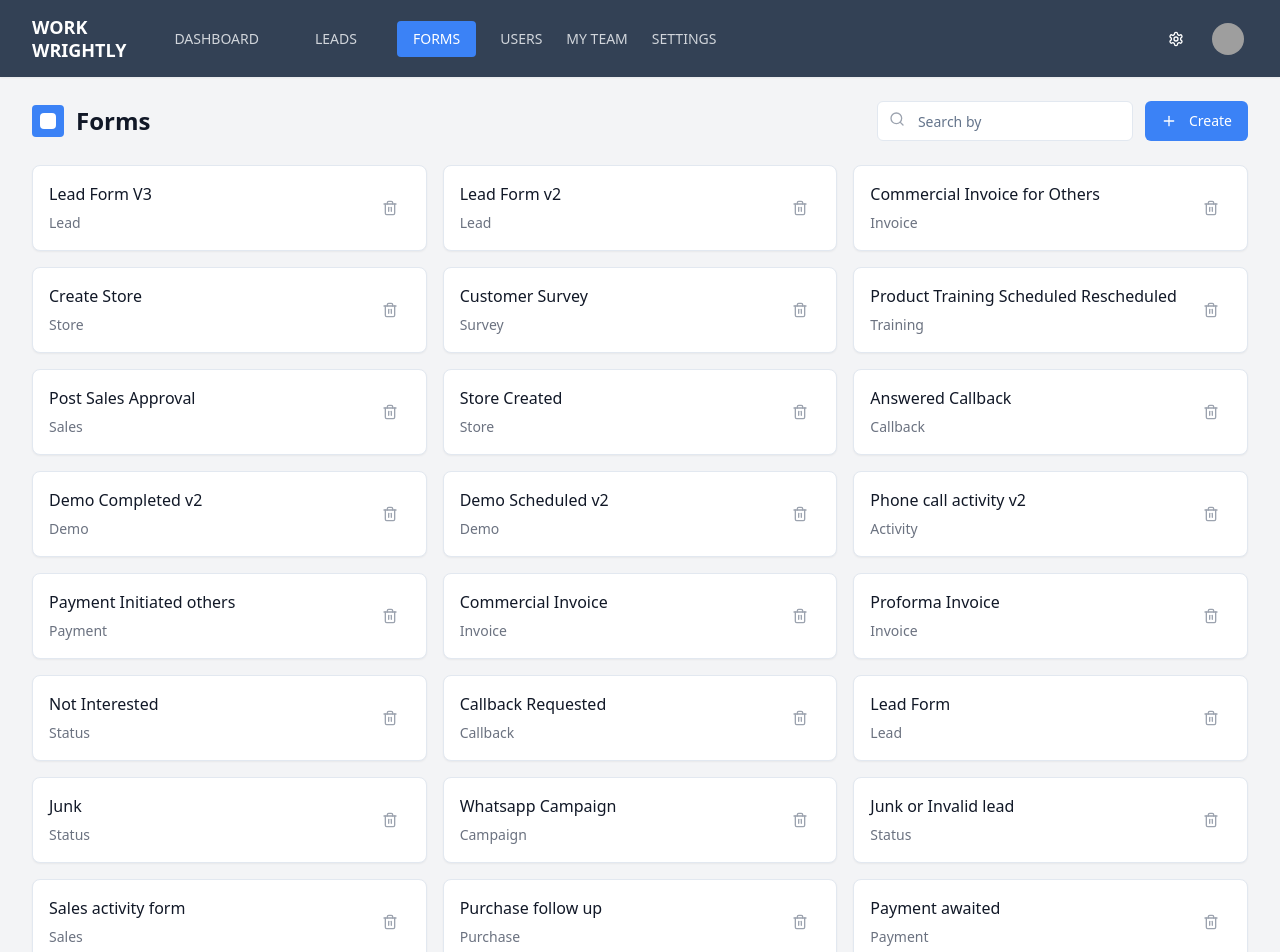
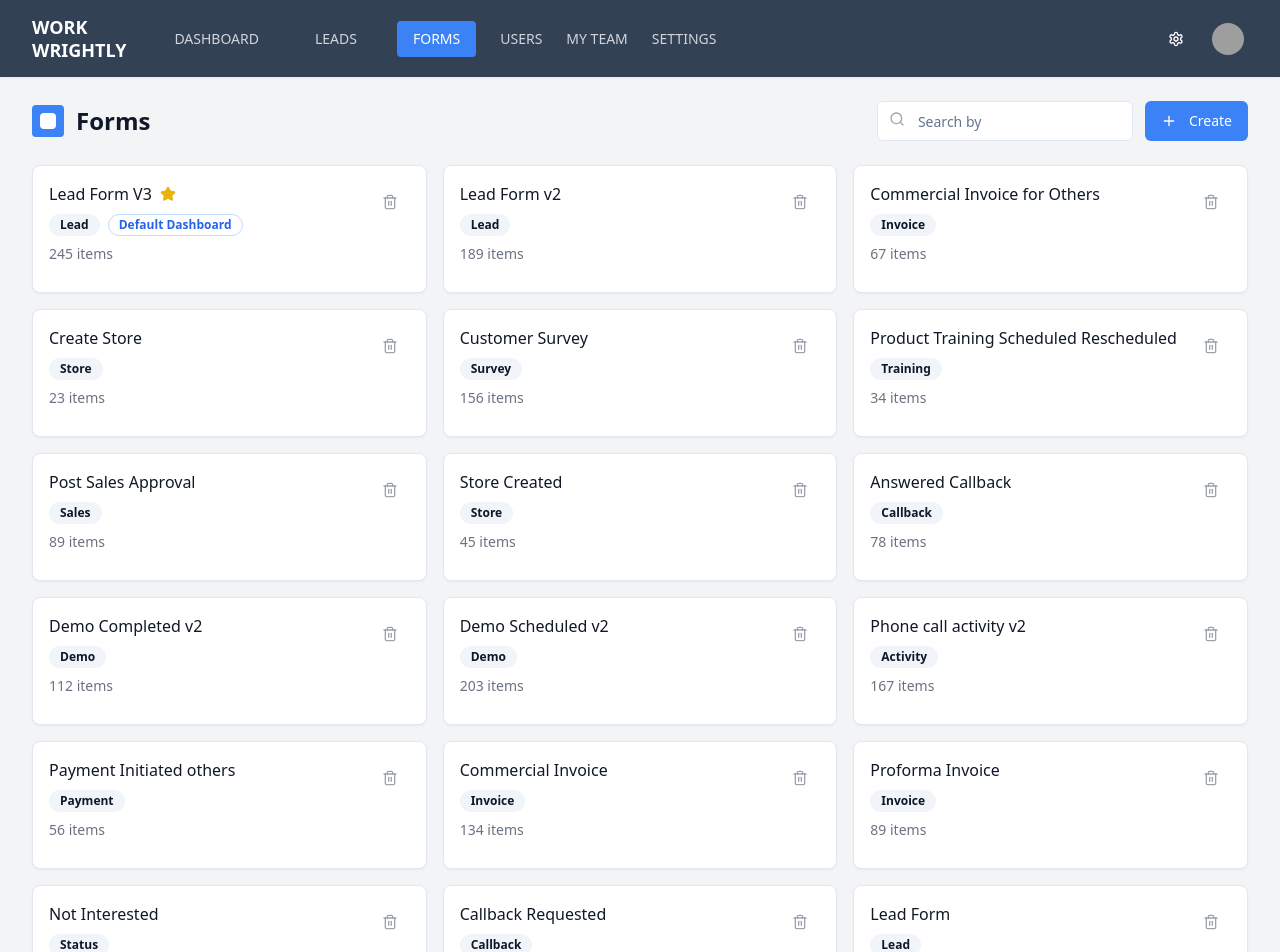
Before and after one commit to krishnan-naranapatty/Work-Wrightly-New-UX, a React (Vite) app: page /forms in a window 1280 px wide. Shown: the top 952 px of the page. Built offline with nearby package versions, Linux system fonts and the light colour scheme; grey boxes are pictures that could not be loaded.

Commit message:
Add form card details
Add details to the form cards on the forms page, including whether a form is the default for the dashboard and the number of items in each form.

```diff
--- a/src/pages/Forms.tsx
+++ b/src/pages/Forms.tsx
@@ -1,10 +1,11 @@
 
 import { useState } from "react";
-import { Search, Plus, Trash2 } from "lucide-react";
+import { Search, Plus, Trash2, Star } from "lucide-react";
 import Header from "@/components/Header";
 import { Button } from "@/components/ui/button";
 import { Input } from "@/components/ui/input";
 import { Card, CardContent } from "@/components/ui/card";
+import { Badge } from "@/components/ui/badge";
 import { useNavigate } from "react-router-dom";
 
 const Forms = () => {
@@ -12,36 +13,36 @@ const Forms = () => {
   const navigate = useNavigate();
 
   const forms = [
-    { id: 1, name: "Lead Form V3", type: "lead" },
-    { id: 2, name: "Lead Form v2", type: "lead" },
-    { id: 3, name: "Commercial Invoice for Others", type: "invoice" },
-    { id: 4, name: "Create Store", type: "store" },
-    { id: 5, name: "Customer Survey", type: "survey" },
-    { id: 6, name: "Product Training Scheduled Rescheduled", type: "training" },
-    { id: 7, name: "Post Sales Approval", type: "sales" },
-    { id: 8, name: "Store Created", type: "store" },
-    { id: 9, name: "Answered Callback", type: "callback" },
-    { id: 10, name: "Demo Completed v2", type: "demo" },
-    { id: 11, name: "Demo Scheduled v2", type: "demo" },
-    { id: 12, name: "Phone call activity v2", type: "activity" },
-    { id: 13, name: "Payment Initiated others", type: "payment" },
-    { id: 14, name: "Commercial Invoice", type: "invoice" },
-    { id: 15, name: "Proforma Invoice", type: "invoice" },
-    { id: 16, name: "Not Interested", type: "status" },
-    { id: 17, name: "Callback Requested", type: "callback" },
-    { id: 18, name: "Lead Form", type: "lead" },
-    { id: 19, name: "Junk", type: "status" },
-    { id: 20, name: "Whatsapp Campaign", type: "campaign" },
-    { id: 21, name: "Junk or Invalid lead", type: "status" },
-    { id: 22, name: "Sales activity form", type: "sales" },
-    { id: 23, name: "Purchase follow up", type: "purchase" },
-    { id: 24, name: "Payment awaited", type: "payment" },
-    { id: 25, name: "Demo completed", type: "demo" },
-    { id: 26, name: "Demo scheduled", type: "demo" },
-    { id: 27, name: "Website completed", type: "website" },
-    { id: 28, name: "Free trial website designing", type: "website" },
-    { id: 29, name: "Catalogue received", type: "catalogue" },
-    { id: 30, name: "Phone call activity", type: "activity" }
+    { id: 1, name: "Lead Form V3", type: "lead", itemCount: 245, isDefault: true },
+    { id: 2, name: "Lead Form v2", type: "lead", itemCount: 189, isDefault: false },
+    { id: 3, name: "Commercial Invoice for Others", type: "invoice", itemCount: 67, isDefault: false },
+    { id: 4, name: "Create Store", type: "store", itemCount: 23, isDefault: false },
+    { id: 5, name: "Customer Survey", type: "survey", itemCount: 156, isDefault: false },
+    { id: 6, name: "Product Training Scheduled Rescheduled", type: "training", itemCount: 34, isDefault: false },
+    { id: 7, name: "Post Sales Approval", type: "sales", itemCount: 89, isDefault: false },
+    { id: 8, name: "Store Created", type: "store", itemCount: 45, isDefault: false },
+    { id: 9, name: "Answered Callback", type: "callback", itemCount: 78, isDefault: false },
+    { id: 10, name: "Demo Completed v2", type: "demo", itemCount: 112, isDefault: false },
+    { id: 11, name: "Demo Scheduled v2", type: "demo", itemCount: 203, isDefault: false },
+    { id: 12, name: "Phone call activity v2", type: "activity", itemCount: 167, isDefault: false },
+    { id: 13, name: "Payment Initiated others", type: "payment", itemCount: 56, isDefault: false },
+    { id: 14, name: "Commercial Invoice", type: "invoice", itemCount: 134, isDefault: false },
+    { id: 15, name: "Proforma Invoice", type: "invoice", itemCount: 89, isDefault: false },
+    { id: 16, name: "Not Interested", type: "status", itemCount: 298, isDefault: false },
+    { id: 17, name: "Callback Requested", type: "callback", itemCount: 145, isDefault: false },
+    { id: 18, name: "Lead Form", type: "lead", itemCount: 423, isDefault: false },
+    { id: 19, name: "Junk", type: "status", itemCount: 67, isDefault: false },
+    { id: 20, name: "Whatsapp Campaign", type: "campaign", itemCount: 234, isDefault: false },
+    { id: 21, name: "Junk or Invalid lead", type: "status", itemCount: 89, isDefault: false },
+    { id: 22, name: "Sales activity form", type: "sales", itemCount: 178, isDefault: false },
+    { id: 23, name: "Purchase follow up", type: "purchase", itemCount: 123, isDefault: false },
+    { id: 24, name: "Payment awaited", type: "payment", itemCount: 234, isDefault: false },
+    { id: 25, name: "Demo completed", type: "demo", itemCount: 156, isDefault: false },
+    { id: 26, name: "Demo scheduled", type: "demo", itemCount: 267, isDefault: false },
+    { id: 27, name: "Website completed", type: "website", itemCount: 45, isDefault: false },
+    { id: 28, name: "Free trial website designing", type: "website", itemCount: 78, isDefault: false },
+    { id: 29, name: "Catalogue received", type: "catalogue", itemCount: 123, isDefault: false },
+    { id: 30, name: "Phone call activity", type: "activity", itemCount: 189, isDefault: false }
   ];
 
   const filteredForms = forms.filter(form =>
@@ -95,17 +96,34 @@ const Forms = () => {
               onClick={handleCardClick}
             >
               <CardContent className="p-4">
-                <div className="flex items-center justify-between">
+                <div className="flex items-start justify-between mb-3">
                   <div className="flex-1">
-                    <h3 className="font-medium text-gray-900 mb-1">{form.name}</h3>
-                    <span className="text-sm text-gray-500 capitalize">{form.type}</span>
+                    <div className="flex items-center gap-2 mb-2">
+                      <h3 className="font-medium text-gray-900">{form.name}</h3>
+                      {form.isDefault && (
+                        <Star className="h-4 w-4 text-yellow-500 fill-current" />
+                      )}
+                    </div>
+                    <div className="flex items-center gap-2 mb-2">
+                      <Badge variant="secondary" className="text-xs capitalize">
+                        {form.type}
+                      </Badge>
+                      {form.isDefault && (
+                        <Badge variant="outline" className="text-xs text-blue-600 border-blue-200">
+                          Default Dashboard
+                        </Badge>
+                      )}
+                    </div>
+                    <div className="text-sm text-gray-500">
+                      {form.itemCount} items
+                    </div>
                   </div>
 
                   <Button
                     variant="ghost"
                     size="icon"
-                    className="text-gray-400 hover:text-red-500 hover:bg-red-50"
-                    onClick={(e) => e.stopPropagation()} // Prevent card click when delete button is clicked
+                    className="text-gray-400 hover:text-red-500 hover:bg-red-50 flex-shrink-0"
+                    onClick={(e) => e.stopPropagation()}
                   >
                     <Trash2 className="h-4 w-4" />
                   </Button>
```
